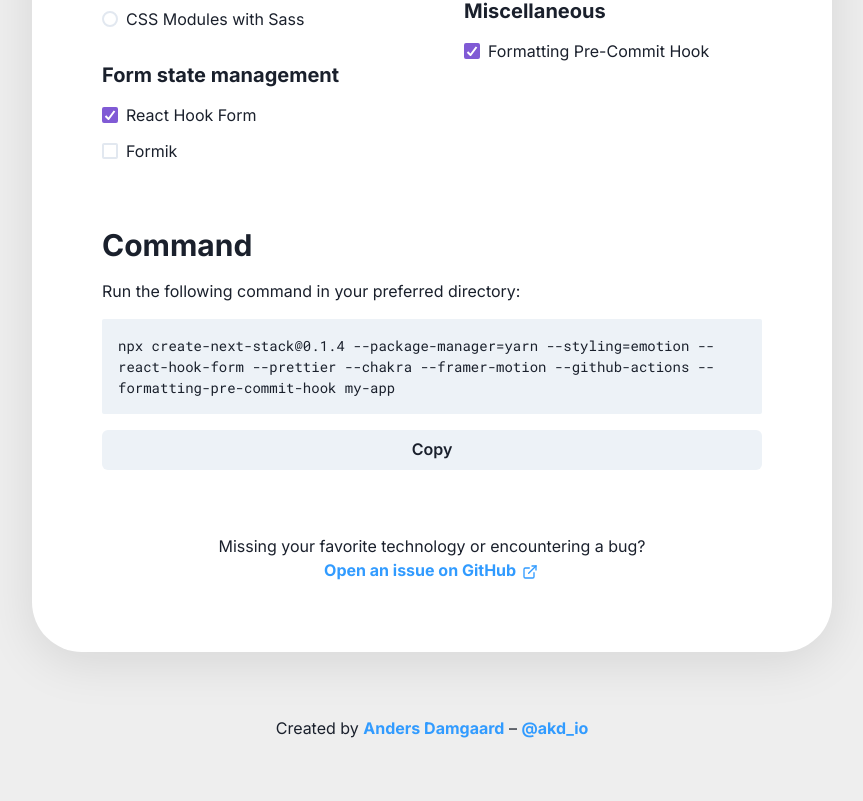
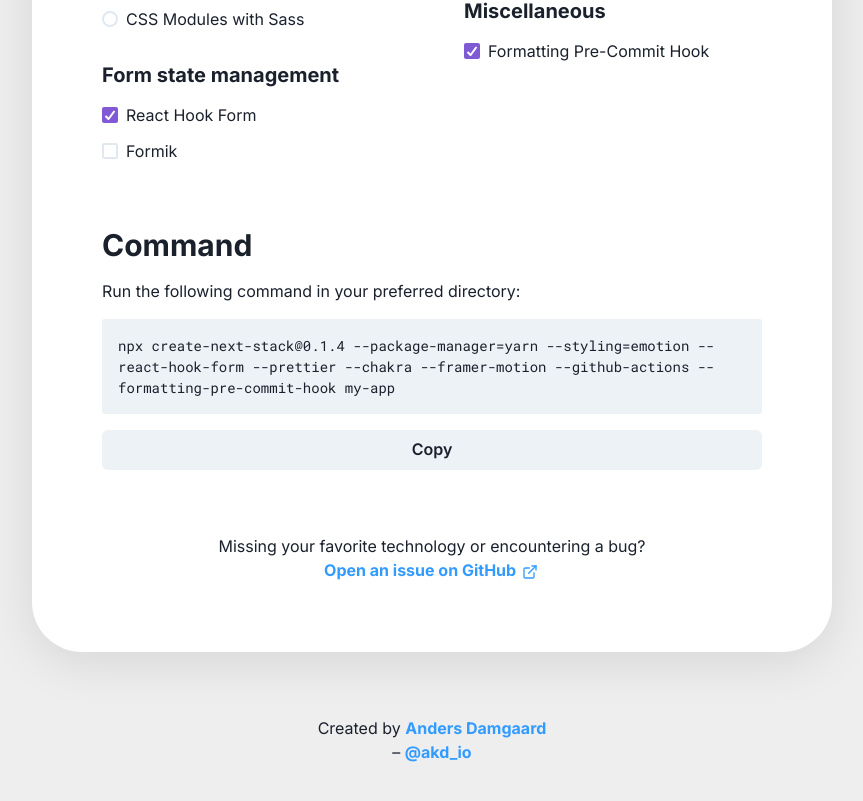
Before and after one commit to akd-io/create-next-stack-website, a Next.js app: page / in a window 1280 px wide. Shown: the part 985-1786 px from the top of the page, without its empty margins (208-1071 px from the left). Built offline with nearby package versions, Linux system fonts and the light colour scheme.

Commit message:
Left-align content on mobile. Also fix word-breaks in footer.

```diff
--- a/templates/LandingPage/LandingPageTemplate.tsx
+++ b/templates/LandingPage/LandingPageTemplate.tsx
@@ -190,16 +190,17 @@
   return (
     <>
       <Global styles={globalStyles} />
+
       <Stack spacing="16" align="center" py="16">
-        <header>
-          <Stack align="center" spacing="6">
-            <Stack align="center" spacing="1">
+        <Section as="header">
+          <Stack align={["left", "center"]} spacing="6">
+            <Stack align={["left", "center"]} spacing="1">
               <Heading
                 as="h1"
                 size="3xl"
                 bgGradient="linear(to-tr, brand.600, brand.400)"
                 bgClip="text"
-                textAlign="center"
+                textAlign={["left", "center"]}
                 fontWeight="800"
               >
                 Create Next Stack
@@ -209,7 +210,7 @@
                 fontWeight="bold"
                 bgGradient="linear(to-tr, brand.600, brand.400)"
                 bgClip="text"
-                textAlign="center"
+                textAlign={["left", "center"]}
               >
                 The ultimate starter kit for Next.js
               </Text>
@@ -224,7 +225,7 @@
               Star
             </GitHubButton>
           </Stack>
-        </header>
+        </Section>
 
         <Stack as="main" spacing="16" align="center" width="100%">
           <Section>
@@ -578,7 +579,7 @@
                       Copy
                     </Button>
                   </Stack>
-                  <Text align="center">
+                  <Text align={["left", "center"]}>
                     Missing your favorite technology or encountering a bug?{" "}
                     <br />
                     <Anchor
@@ -594,16 +595,23 @@
           </Section>
         </Stack>
 
-        <Section as="footer">
-          <Text align="center">
+        <Section
+          as="footer"
+          boxProps={{
+            alignItems: "left",
+          }}
+        >
+          <Text align={["left", "center"]}>
             Created by{" "}
             <Anchor href="https://akd.io/" isExternal>
               Anders Damgaard
             </Anchor>{" "}
-            &ndash;{" "}
-            <Anchor href="https://twitter.com/akd_io" isExternal>
-              @akd_io
-            </Anchor>
+            <Box whiteSpace="nowrap">
+              &ndash;{" "}
+              <Anchor href="https://twitter.com/akd_io" isExternal>
+                @akd_io
+              </Anchor>
+            </Box>
           </Text>
         </Section>
       </Stack>
```
